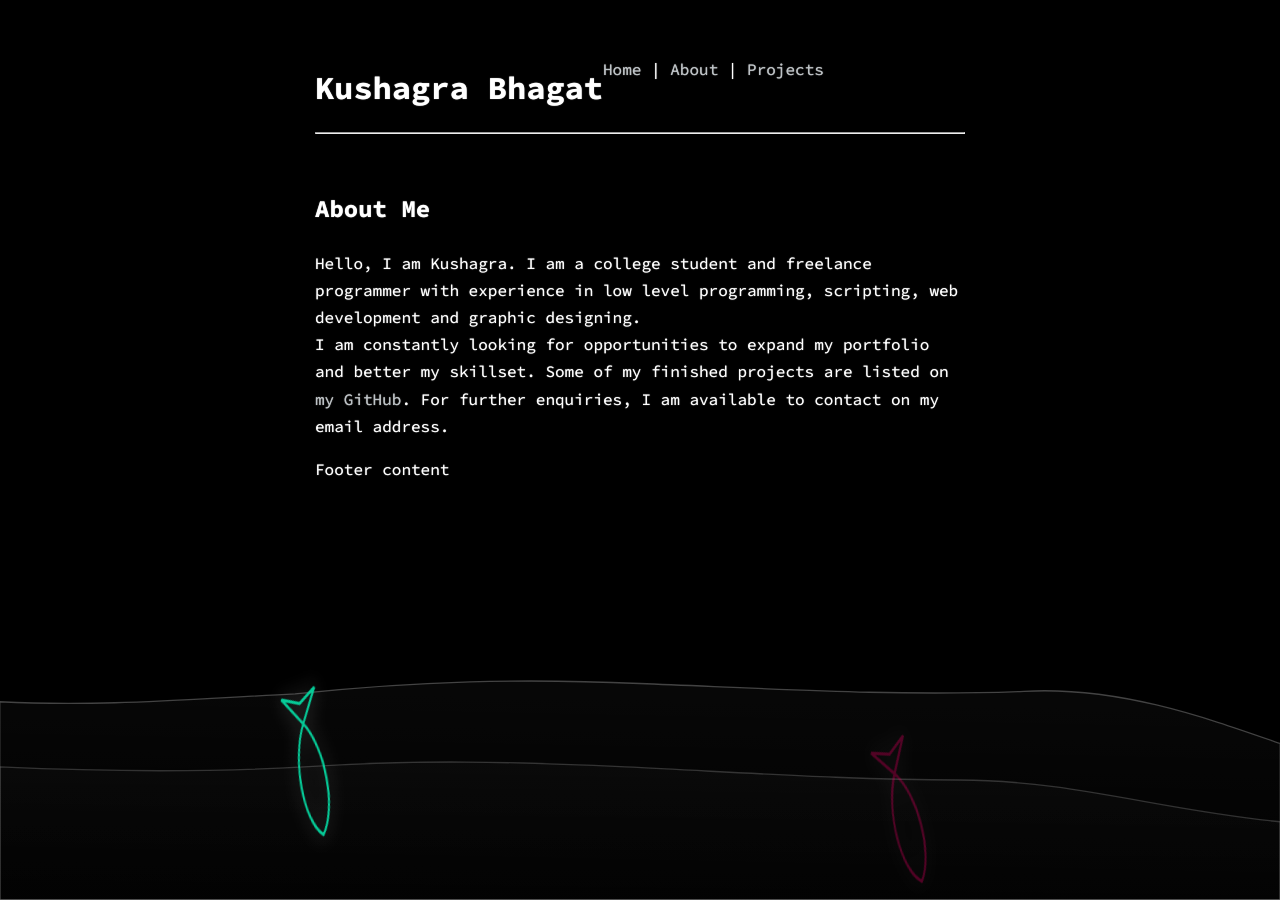
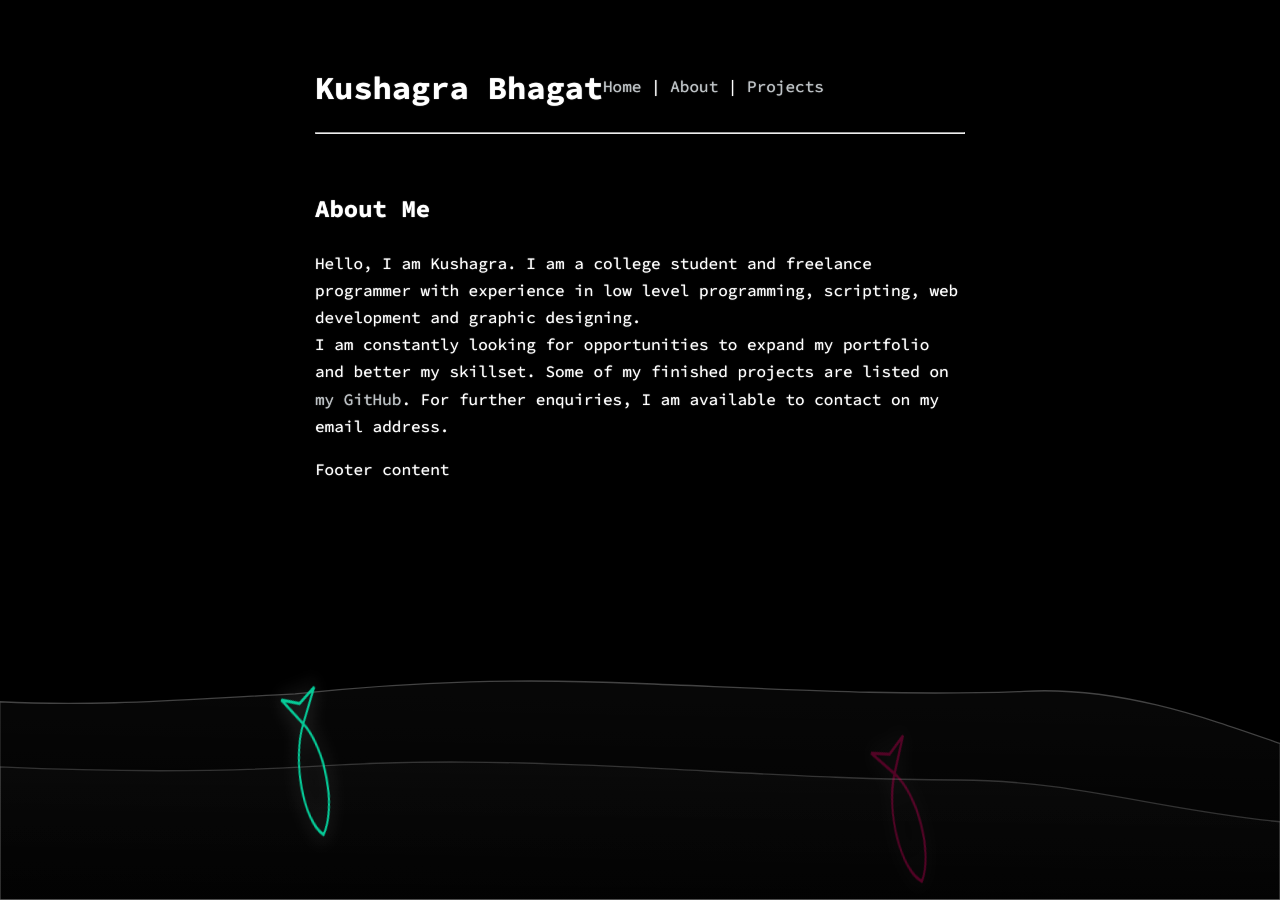
Before and after one commit to kuwushagra/kuwushagra.github.io, a Jekyll site: the page built from index.html, in a window 1280 px wide. Built offline with Jekyll 4.4.1, drawn with Linux system fonts in a browser that asks for light colours; a style sheet for code colours, icons or effects is not loaded.

Commit message:
Update default.html

```diff
--- a/_layouts/default.html
+++ b/_layouts/default.html
@@ -214,9 +214,9 @@ loop();
   <link rel="stylesheet" href="https://ka-f.webawesome.com/webawesome@3.8.0/styles/webawesome.css" />
   <script type="module" src="https://ka-f.webawesome.com/webawesome@3.8.0/webawesome.loader.js"></script>
   <div style="display: flex;"><div style="display: inline-block;"><h1 style="size: 1.5em">Kushagra Bhagat</h1></div>
-  <div style="display: inline-block;">
+  <div style="display: inline-block; margin-top: auto;">
   <p> <a href="https://kuwushagra.github.io/">Home</a> | <a href="https://kuwushagra.github.io/about">About</a> | <a href="https://kuwushagra.github.io/projects">Projects</a> </div>
-  <div style="display: inline-block; margin-left: auto;" class="links">
+  <div style="display: inline-block; margin-top: auto; margin-left: auto;" class="links">
       <a href="mailto:kushagrabhagat.work@gmail.com"><wa-icon name="envelope" variant="regular" style="color: salmon;"></wa-icon></a>
       <a href="https://github.com/kuwushagra"><wa-icon name="github-alt" family="brands" style="color: steelblue;"></wa-icon></a>
   </div></div></p>
```
